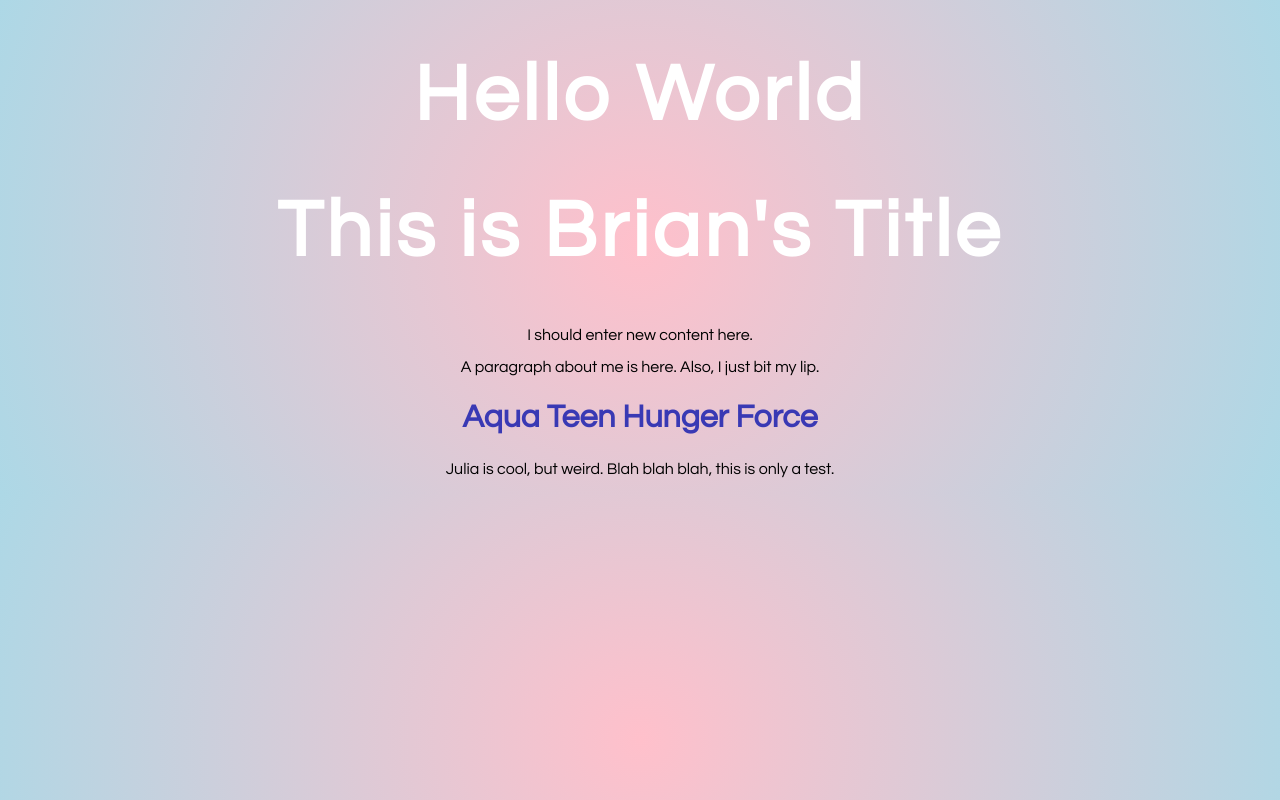
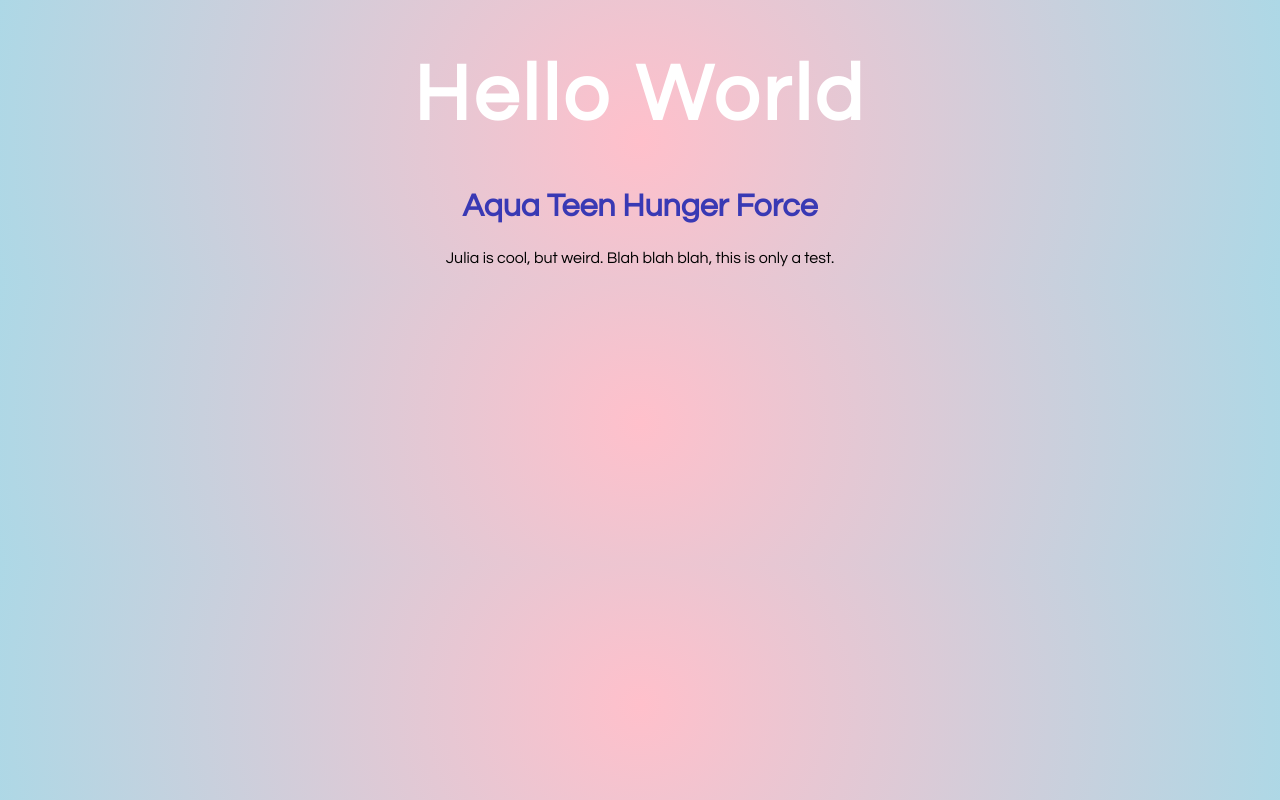
Before and after one commit to Brian-Winter/TeamGitHub, a plain HTML site: page index.html in a window 1280 px wide. Drawn offline with Linux system fonts and the light colour scheme.

Commit message:
Revert "Develop"

```diff
--- a/index.html
+++ b/index.html
@@ -9,14 +9,9 @@
 <body>
     <h1>Hello World</h1>
 
-    <h1>This is Brian's Title</h1>
-    <p> I should enter new content here.</p>
-    <p> A paragraph about me is here. Also, I just bit my lip.</p>
-
 <!--Team Name-->
 <h2>Aqua Teen Hunger Force</h2>
 <!--profiles-->
 <p>Julia is cool, but weird. Blah blah blah, this is only a test.</p>
-
 </body>
 </html>
```
